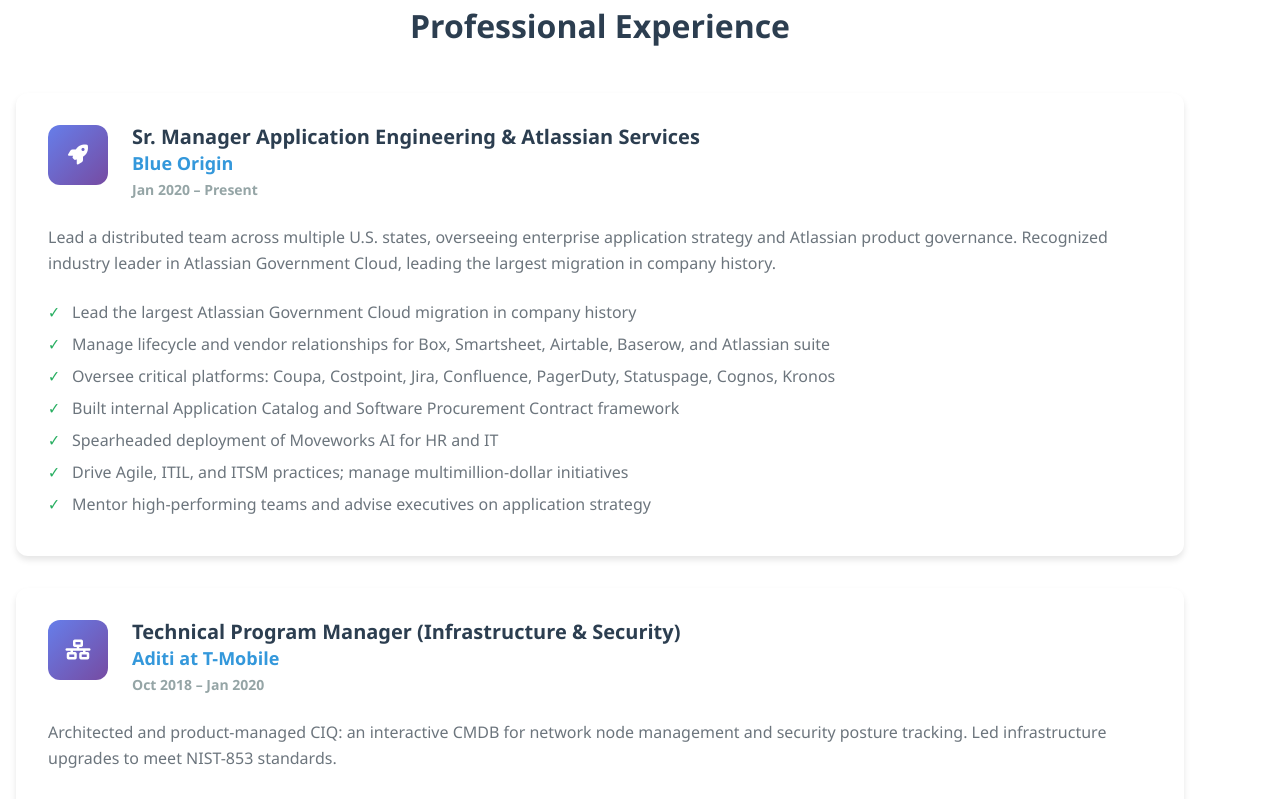
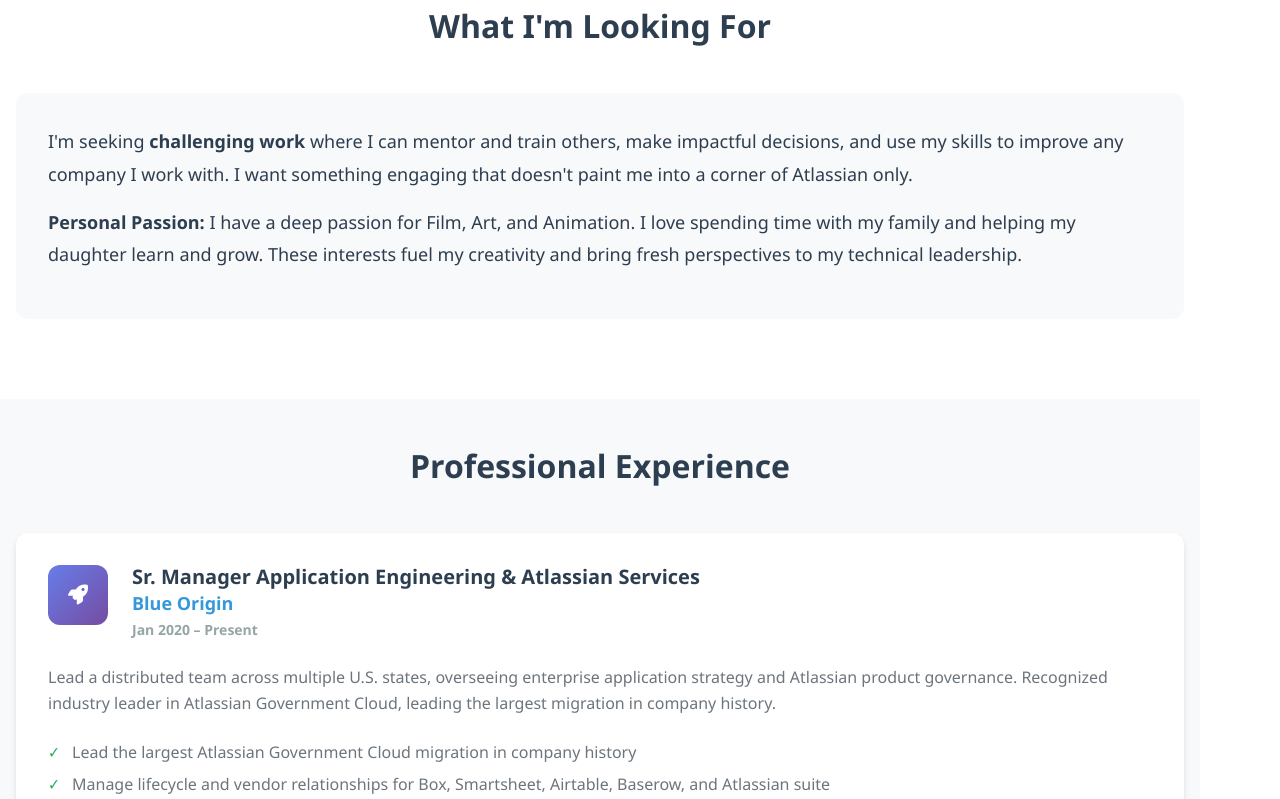
Before and after one commit to GeorgeRCAdamJohnson/Technical-Executive-Portfolio, a React (Vite) app: page /executive-profile in a window 1280 px wide. Shown: the part 1140-1939 px from the top of the page. Built offline with nearby package versions, Linux system fonts and the light colour scheme.

Commit message:
Update contact info with real email/LinkedIn and add personal career aspirations and interests

```diff
--- a/src/components/Footer.tsx
+++ b/src/components/Footer.tsx
@@ -158,8 +158,13 @@
               initiatives at Blue Origin while exploring VP/Director opportunities.
             </p>
             <p>
-              Passionate about building high-performing teams, driving innovation, and
-              delivering measurable business impact through technology leadership.
+              <strong>What I'm Looking For:</strong> Challenging work where I can mentor and train others,
+              make impactful decisions, and use my skills to improve any company I work with.
+              I want something engaging that doesn't paint me into a corner of Atlassian only.
+            </p>
+            <p>
+              <strong>Personal Interests:</strong> Passionate about Film, Art, and Animation.
+              I love spending time with my family and helping my daughter learn and grow.
             </p>
           </FooterSection>
 
--- a/src/data/resumeData.ts
+++ b/src/data/resumeData.ts
@@ -57,8 +57,8 @@
     title: "VP/Director of Engineering Candidate",
     summary: "Visionary technology leader with 15+ years of experience driving enterprise transformation across application engineering, AI deployment, and software lifecycle governance. Currently leading the largest Atlassian Government Cloud migration in company history at Blue Origin. Proven success in aligning cross-functional teams and managing multimillion-dollar portfolios.",
     location: "United States",
-    email: "adam.johnson@executive.tech",
-    linkedin: "https://linkedin.com/in/adamjohnson-tech-executive",
+    email: "georgeRCAdam@gmail.com",
+    linkedin: "https://www.linkedin.com/in/george-r-c-adam-johnson/",
   },
   experience: [
     {
--- a/src/pages/ExecutiveProfile.tsx
+++ b/src/pages/ExecutiveProfile.tsx
@@ -334,6 +334,38 @@
 
       <Section>
         <Container>
+          <SectionTitle>What I'm Looking For</SectionTitle>
+          <div style={{
+            background: 'var(--bg-secondary)',
+            padding: 'var(--spacing-xl)',
+            borderRadius: 'var(--radius-lg)',
+            marginBottom: 'var(--spacing-xl)'
+          }}>
+            <p style={{
+              fontSize: 'var(--font-size-lg)',
+              lineHeight: '1.8',
+              marginBottom: 'var(--spacing-md)',
+              color: 'var(--text-primary)'
+            }}>
+              I'm seeking <strong>challenging work</strong> where I can mentor and train others,
+              make impactful decisions, and use my skills to improve any company I work with.
+              I want something engaging that doesn't paint me into a corner of Atlassian only.
+            </p>
+            <p style={{
+              fontSize: 'var(--font-size-lg)',
+              lineHeight: '1.8',
+              color: 'var(--text-primary)'
+            }}>
+              <strong>Personal Passion:</strong> I have a deep passion for Film, Art, and Animation.
+              I love spending time with my family and helping my daughter learn and grow.
+              These interests fuel my creativity and bring fresh perspectives to my technical leadership.
+            </p>
+          </div>
+        </Container>
+      </Section>
+
+      <Section>
+        <Container>
           <SectionTitle>Professional Experience</SectionTitle>
           <ExperienceGrid>
             {resumeData.experience.map((exp) => (
--- a/src/pages/Home.tsx
+++ b/src/pages/Home.tsx
@@ -625,6 +625,10 @@
               Visionary technology leader with 15+ years of experience driving enterprise transformation across
               application engineering, AI deployment, and software lifecycle governance. Currently leading the
               largest Atlassian Government Cloud migration in company history at Blue Origin.
+              <br /><br />
+              <strong>Seeking challenging opportunities</strong> to mentor teams, make impactful decisions, and
+              apply my diverse skills beyond just Atlassian. Passionate about Film, Art, Animation, and
+              spending quality time with family.
             </HeroDescription>
             <HeroCTA>
               <Button to="/executive-profile" $variant="primary">
```
